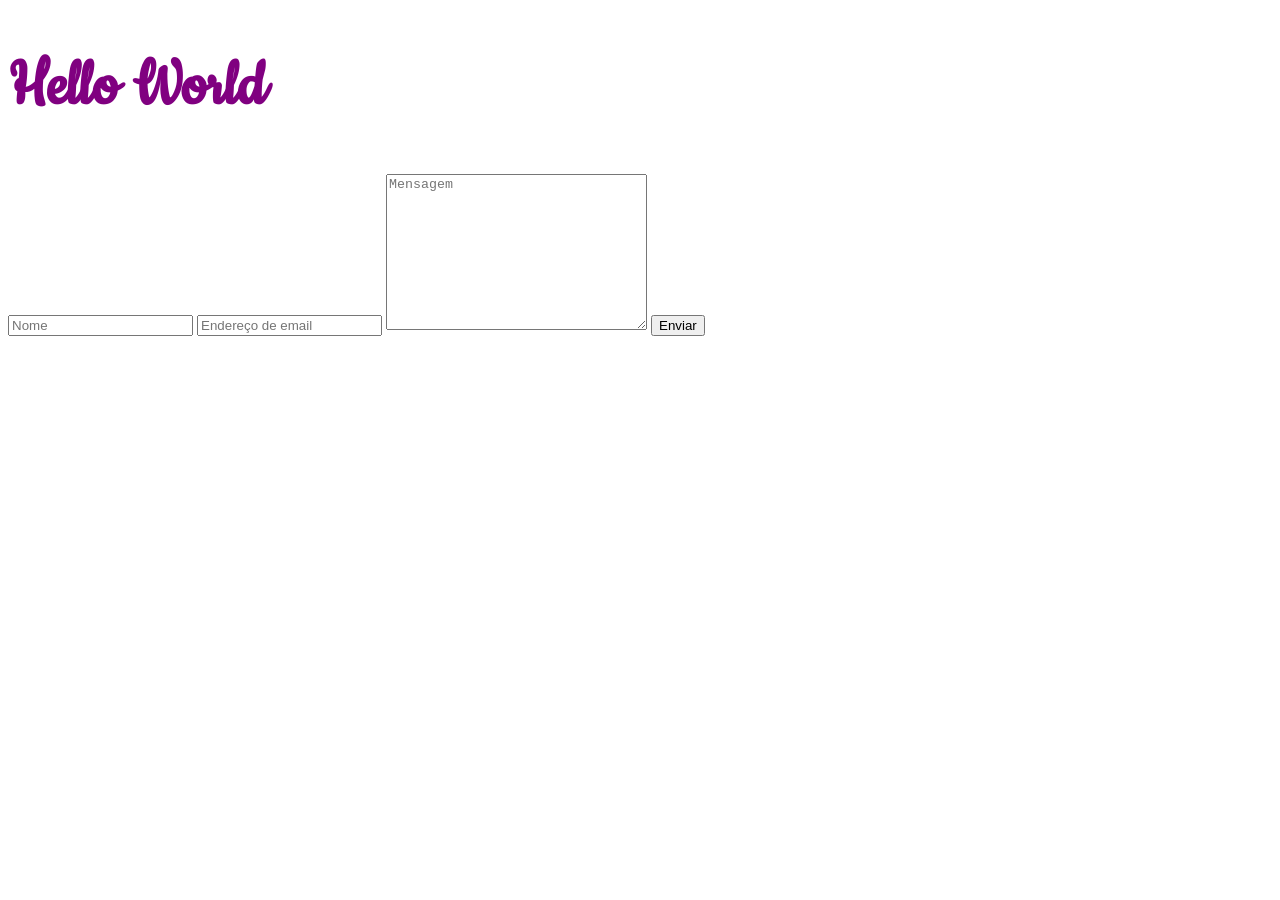
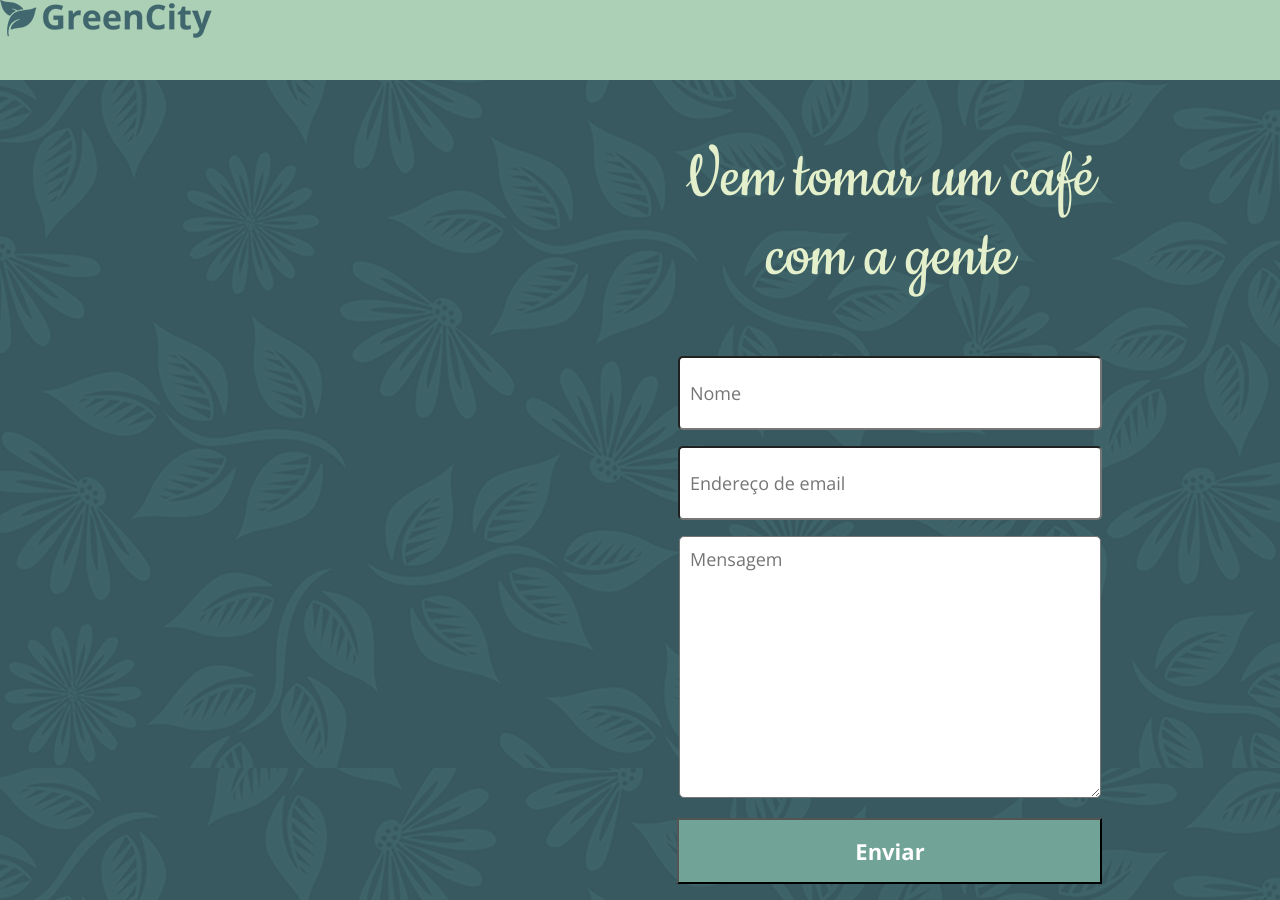
Before and after one commit to penseadvance/front-end-intern-test, a plain HTML site: page index.html in a window 1280 px wide. Before the commit the page ends 800 px from the top, so only its background shows below. Drawn offline with nearby package versions, Linux system fonts and the light colour scheme.

Commit message:
Modificações básicas css

```diff
--- a/index.html
+++ b/index.html
@@ -1,5 +1,6 @@
 <!DOCTYPE html>
 <html lang="en">
+
 <head>
     <meta charset="UTF-8">
     <meta name="viewport" content="width=device-width, initial-scale=1.0">
@@ -7,17 +8,27 @@
     <link rel="stylesheet" href="main.css">
     <title>GreenCity</title>
 </head>
+
 <body>
-    <h1>Hello World</h1>
 
-    <!-- Recomendamos que você não altere os IDs dos elementos do formulário -->
-    <form id="contact" action="#">
-        <input type="text" id="name" placeholder="Nome">
-        <input type="text" id="email" placeholder="Endereço de email">
-        <textarea name="message" id="message" cols="30" rows="10" placeholder="Mensagem"></textarea>
-        <input type="submit" value="Enviar">
-    </form>
+    <header id="cabecalho">
+        <img id="logo" src="/front-end-intern-test/assets/06-LOGO.png">
+    </header>
+    <div class="container">
+        <aside class="item"></aside>
+        <aside class="item">
+            <h1>Vem tomar um café com a gente</h1>
 
+            <form id="contact" action="#">
+                <input type="text" id="name" placeholder="Nome">
+                <p><input type="text" id="email" placeholder="Endereço de email"></p>
+                <textarea name="message" id="message" cols="30" rows="10" placeholder="Mensagem"></textarea>
+                <p><input type="submit" id="send" value="Enviar"></p>
+            </form>
+        </aside>
+        <aside clas="item"></aside>
+    </div>
     <script src="main.js"></script>
 </body>
+
 </html>
--- a/main.css
+++ b/main.css
@@ -1,12 +1,74 @@
 /* font-family: 'Cookie', cursive; */
+
 @import url('https://fonts.googleapis.com/css?family=Cookie&display=swap');
+/* font-family: 'Open Sans', sans-serif; */
 
-/* font-family: 'Open Sans', sans-serif; */
 @import url('https://fonts.googleapis.com/css?family=Open+Sans:300,400,700&display=swap');
 
+
+html, body {
+    box-sizing: border-box;
+    padding: 0;
+    margin: 0;
+    height: 100%;
+    width: 100%;
+    background-image: url(/front-end-intern-test/assets/04-BG.png);
+}
+.container {
+    display: flex;
+    height: auto;
+    width: auto;
+    flex-wrap: nowrap;
+    flex-direction: row;
+    justify-content: space-around;
+}
+
+header {
+    background: #acd0b6;
+    height: 5em;
+    width: auto;
+}
+
+#logo {
+    position: relative;
+    align-content: center;
+}
+
+
+.item{
+    width: 500px;
+    height: auto;
+    text-align: center;
+}
 
 h1 {
     font-family: 'Cookie', cursive;
     font-size: 71px;
-    color: purple;
+    font-weight: 300;
+    color: #e4efcb;
 }
+
+#name, #email, #message {
+    width: 80%;
+    border-radius: 5px;
+    font-family: 'Open Sans';
+    font-weight: 300;
+    font-size: 18px;
+    padding: 10px;
+}
+
+#name, #email {
+    height: 50px;
+}
+
+#send {
+    width: 85%;
+    height: 3em;
+    background: #71a397;
+    text-align: center;
+    font-family: 'Open Sans';
+    font-weight: 700;
+    font-size: 22px;
+    color: white;
+    box-shadow: #4a8978;
+}
```
